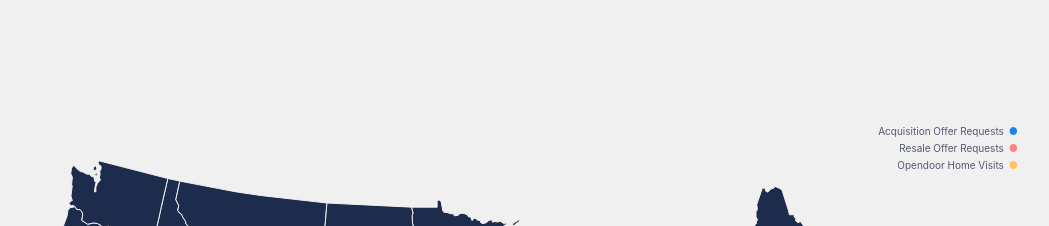
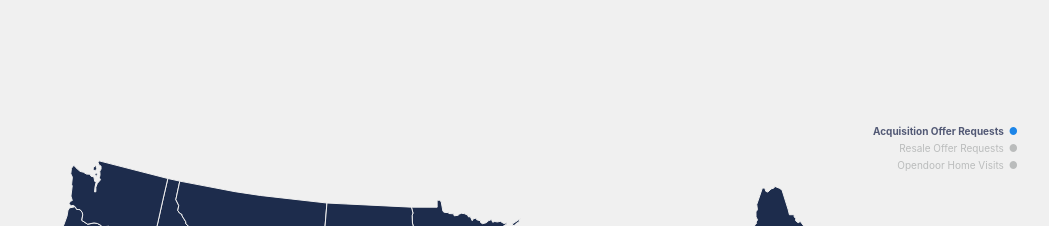
Before and after one commit to sherwu/pingmap, a React (Create React App) app: page / in a window 1280 px wide. Shown: the top 226 px of the page, without its empty margins (162-1211 px from the left). Built offline with nearby package versions, Linux system fonts and the light colour scheme.

Commit message:
Add hover and click select behavior to data source picker.

```diff
--- a/src/DataSourcePicker.js
+++ b/src/DataSourcePicker.js
@@ -1,24 +1,63 @@
 import React, { Component } from 'react'
 import './css/DataSourcePicker.css'
+
+class DataSource extends Component {
+  constructor(props) {
+    super(props)
+    this.state = {
+      hover: false,
+      active: this.props.is_active
+    }
+  }
+
+  toggleHover() {
+    this.setState({hover: !this.state.hover});
+  }
+
+  onClick() {
+    this.setState({active: !this.state.active});
+  }
+
+  render() {
+    var activeDataSourceClass;
+    if (this.state.active) {
+      activeDataSourceClass = "ActiveDataSource";
+    } else {
+      activeDataSourceClass = "InactiveDataSource";
+    }
+
+    var dotColorClass = "OpendoorLightGrey";
+    if (this.state.active || this.state.hover) {
+      dotColorClass = this.props.dotColorClass;
+    }
+
+    return (
+      <div className={"DataSource " + activeDataSourceClass}
+           onMouseEnter={() => this.toggleHover()}
+           onMouseLeave={() => this.toggleHover()}
+           onClick={() => this.onClick()}>
+        {this.props.name}
+        <span className={"DataSourceDot " + dotColorClass}>&#9679;</span>
+      </div>
+    )
+  }
+}
 
 class DataSourcePicker extends Component {
   render() {
     return (
       <div className="DataSourcePicker">
-        <div className="DataSource">
-          Acquisition Offer Requests
-          <span className="DataSourceDot OpendoorBlue">&#9679;</span>
-        </div>
+        <DataSource is_active={true}
+                    dotColorClass="OpendoorBlue"
+                    name="Acquisition Offer Requests" />
 
-        <div className="DataSource">
-          Resale Offer Requests
-          <span className="DataSourceDot OpendoorRuby">&#9679;</span>
-        </div>
+        <DataSource is_active={false}
+                    dotColorClass="OpendoorRuby"
+                    name="Resale Offer Requests" />
 
-        <div className="DataSource">
-          Opendoor Home Visits
-          <span className="DataSourceDot OpendoorCitrine">&#9679;</span>
-        </div>
+        <DataSource is_active={false}
+                    dotColorClass="OpendoorCitrine"
+                    name="Opendoor Home Visits" />
       </div>
     )
   }
--- a/src/css/App.css
+++ b/src/css/App.css
@@ -46,3 +46,7 @@
 .OpendoorCitrine {
   color: #FFC259;
 }
+
+.OpendoorLightGrey {
+  color: #BABCBC;
+}
--- a/src/css/DataSourcePicker.css
+++ b/src/css/DataSourcePicker.css
@@ -2,14 +2,22 @@
   position: absolute;
   right: 100px;
   top: 120px;
-  width: 250px;
   text-align: right;
+  cursor: pointer;
 }
 
 .DataSource {
   font-size: 10px;
+  margin: 5px 0px;
+}
+
+.ActiveDataSource {
   color: #525975;
-  margin: 5px 0px;
+  font-weight: bold;
+}
+
+.InactiveDataSource {
+  color: #BABCBC;
 }
 
 .DataSourceDot {
```
